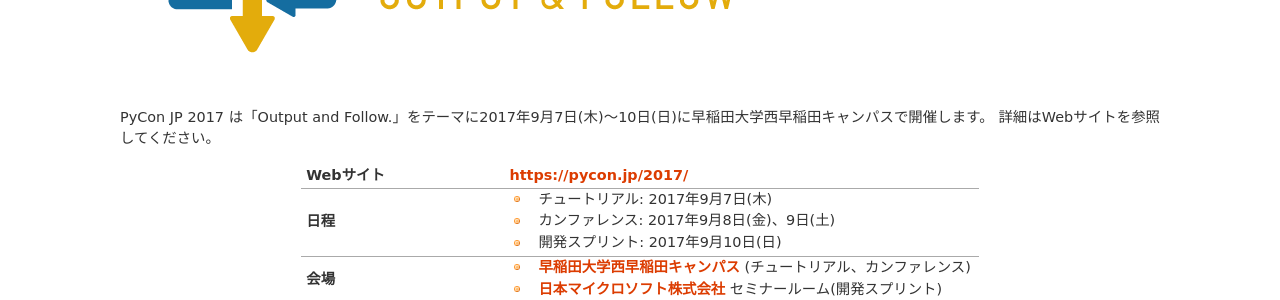
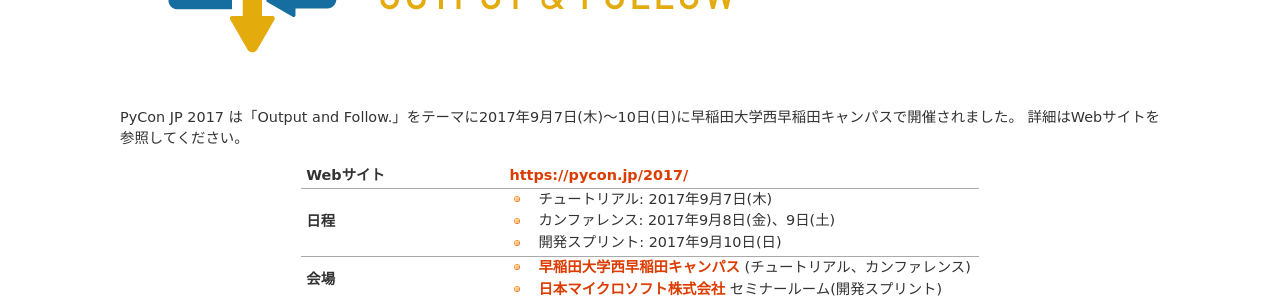
Before and after one commit to pyconjp/www.pycon.jp, a Sphinx documentation site: the page built from source/index.rst, in a window 1280 px wide. Shown: the part 773-1073 px from the top of the page. Built offline with Sphinx 7.4.7, drawn with Linux system fonts in a browser that asks for light colours.

```diff
--- a/source/index.rst
+++ b/source/index.rst
@@ -27,7 +27,7 @@ PyCon JP 2017
    :width: 662
    :alt: PyCon JP 2017 logo
 
-PyCon JP 2017 は「Output and Follow.」をテーマに2017年9月7日(木)〜10日(日)に早稲田大学西早稲田キャンパスで開催します。
+PyCon JP 2017 は「Output and Follow.」をテーマに2017年9月7日(木)〜10日(日)に早稲田大学西早稲田キャンパスで開催されました。
 詳細はWebサイトを参照してください。
 
 .. list-table::
--- a/source/organizer/index.rst
+++ b/source/organizer/index.rst
@@ -167,5 +167,5 @@ PyCon JP 2017
 :Keynote:
   - `Python for Data: Past, Present, Future <http://www.slideshare.net/misterwang/python-for-data-past-present-future-pycon-jp-2017-keynote>`_ / Peter Wang
   - `pandasでのOSS活動 事例と最初の一歩 <https://speakerdeck.com/sinhrks/pandasdefalseosshuo-dong-shi-li-tozui-chu-false-bu>`_ / 堀越 真映
-:Description: 3 Tracks
+:Description: 3 Tracks, 40 Talk sessins, 1 Invited talks, 4 Tutorials, Poster sessions, Jobs Fair, Media Meeting and etc.
 :Sponsor: 1 Diamond, 3 Platinum, 8 Gold, 28 Silver, 20 Patrons, 6 Media
```
